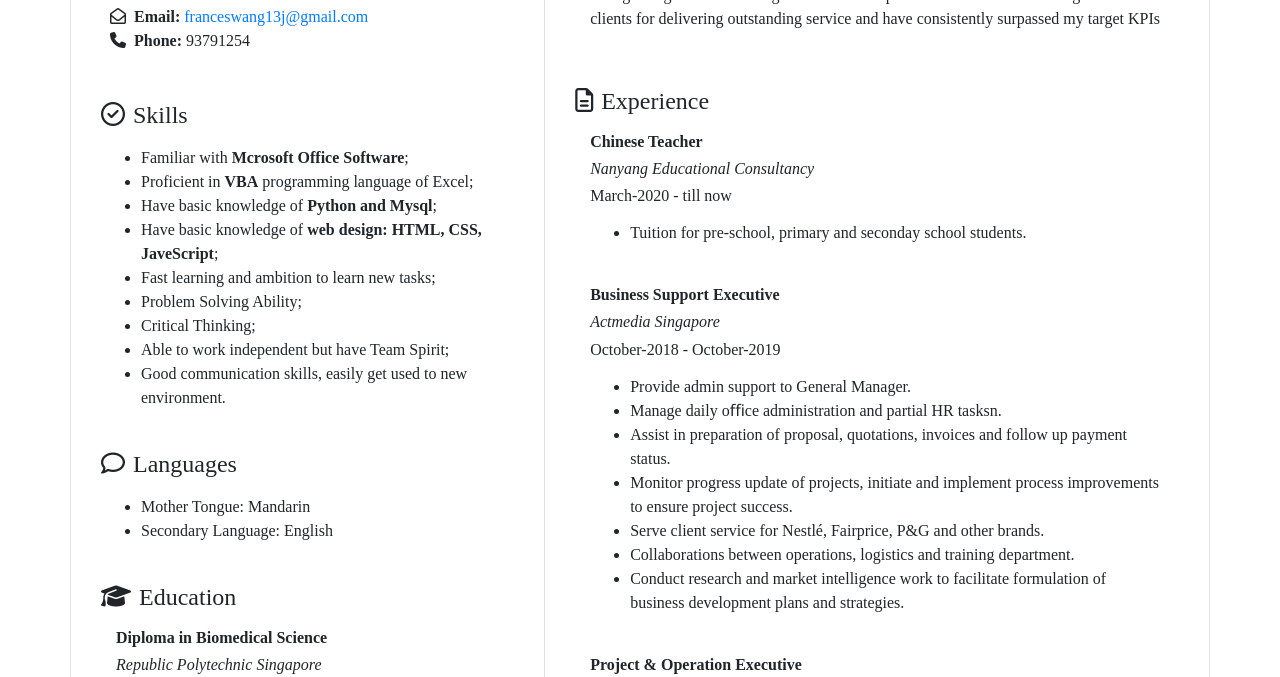
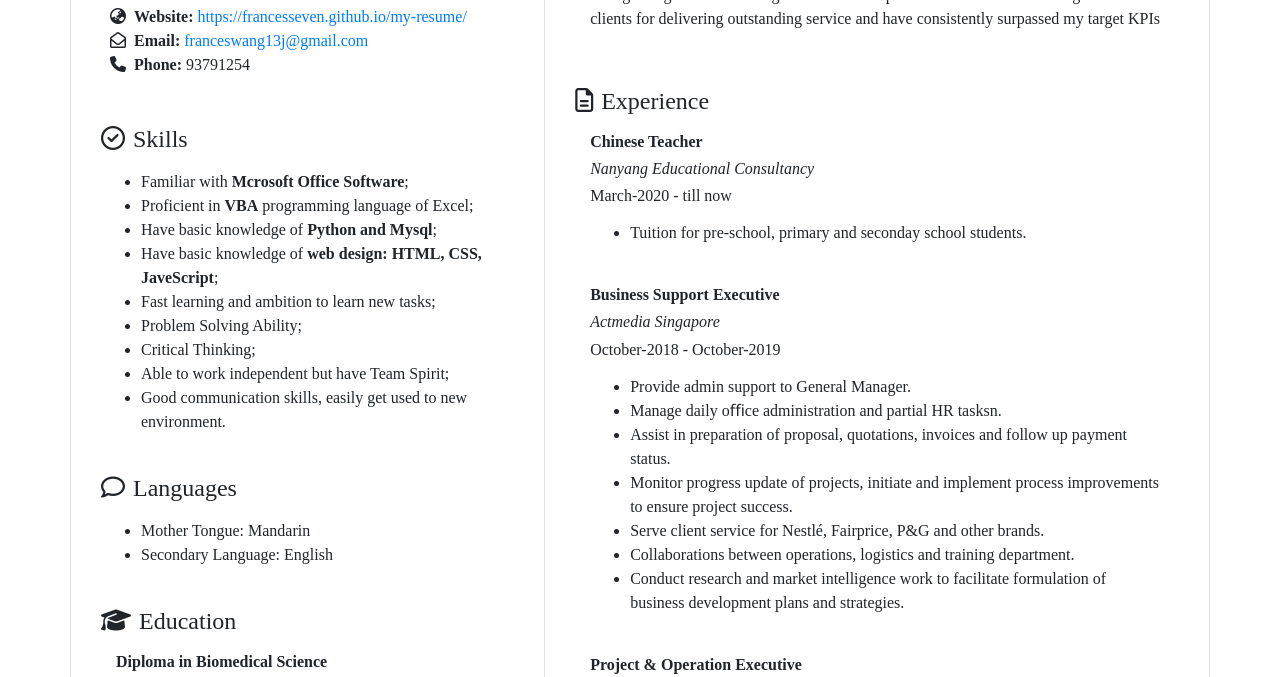
Before and after one commit to Francesseven/my-resume, a plain HTML site: page index.html in a window 1280 px wide. Shown: the part 215-892 px from the top of the page. Drawn offline with nearby package versions, Linux system fonts and the light colour scheme.

Commit message:
feat: add website address

```diff
--- a/index.html
+++ b/index.html
@@ -27,6 +27,7 @@
                     <div class="mb-4 pb-2 pt-4 pl-4">
                         <h1 class="display-4 pt-4 pb-5"><strong>Wangyuan Wu</strong></h1>
                         <div class="my-2">
+                            <span><i class="fas fa-globe-asia mr-2"></i><strong>Website:</strong> <a href="https://francesseven.github.io/my-resume/">https://francesseven.github.io/my-resume/</a></span><br>
                             <span><i class="far fa-envelope-open mr-2"></i><strong>Email:</strong> <a href="mailto:franceswang13j@gmail.com">franceswang13j@gmail.com</a></span><br>
                             <span><i class="fas fa-phone mr-2"></i><strong>Phone:</strong> 93791254</span>
                         </div>
```
